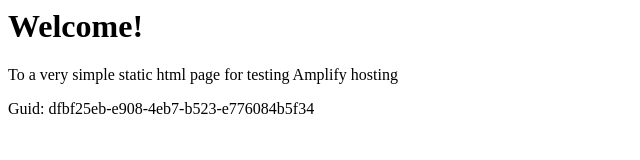
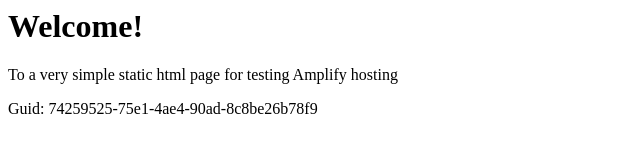
Before and after one commit to aws-aemilia-mxp/Github-PR-Commit-Integration-Test-DoNotTouch-GithubWebhookPreviewCanaryTest-v1-preprod-eu-south-1, a website: page src/index.html in a window 1280 px wide. Shown: the full height of the page, 0-640 px from the left. Drawn offline with Linux system fonts and the light colour scheme.

Commit message:
commit from integ tests

```diff
--- a/src/index.html
+++ b/src/index.html
@@ -12,6 +12,6 @@
 <body>
     <h1>Welcome!</h1>
     <p>To a very simple static html page for testing Amplify hosting</p>
-    <p>Guid: dfbf25eb-e908-4eb7-b523-e776084b5f34</p></body>
+    <p>Guid: 74259525-75e1-4ae4-90ad-8c8be26b78f9</p></body>
 
 </html>
```
